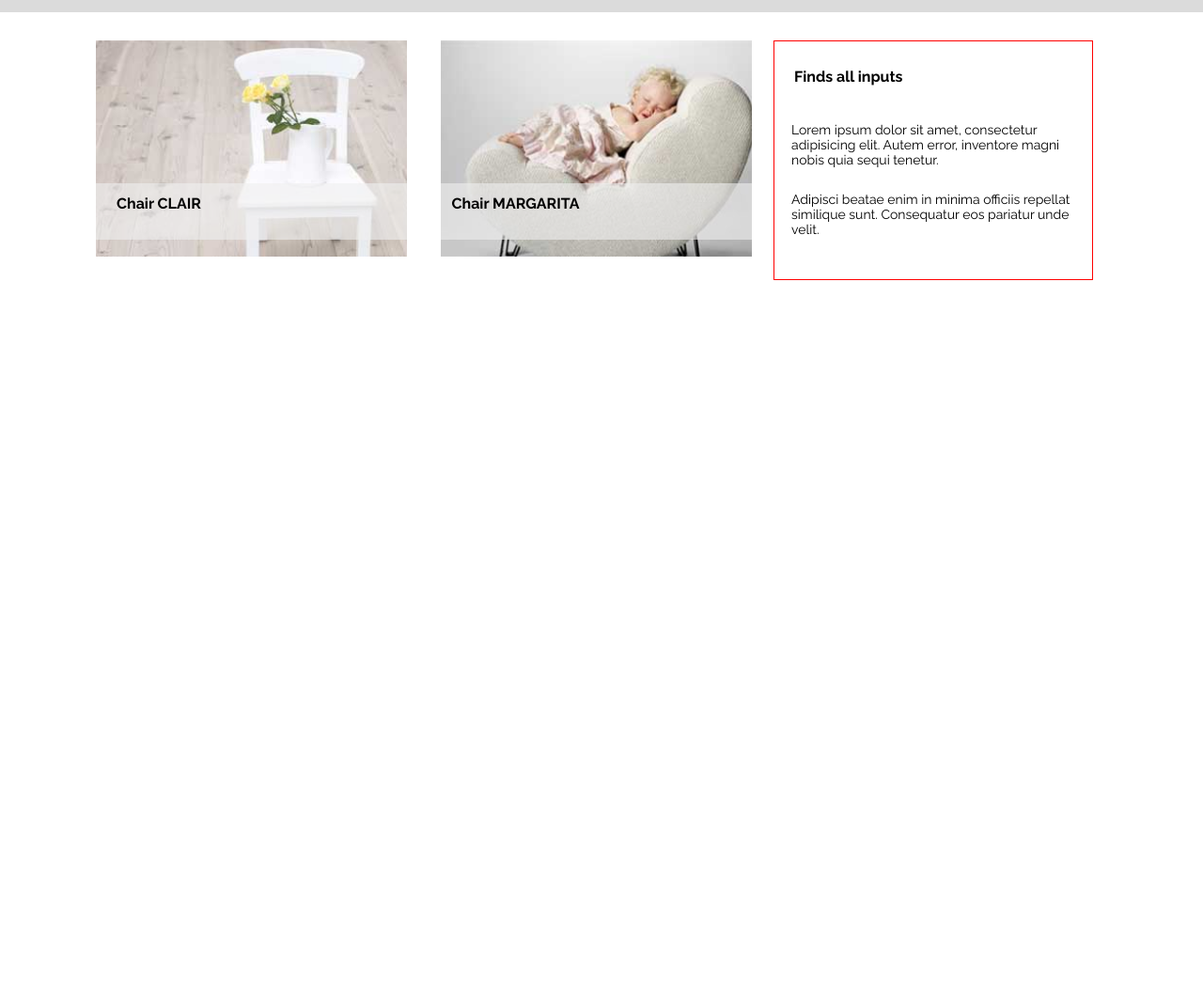
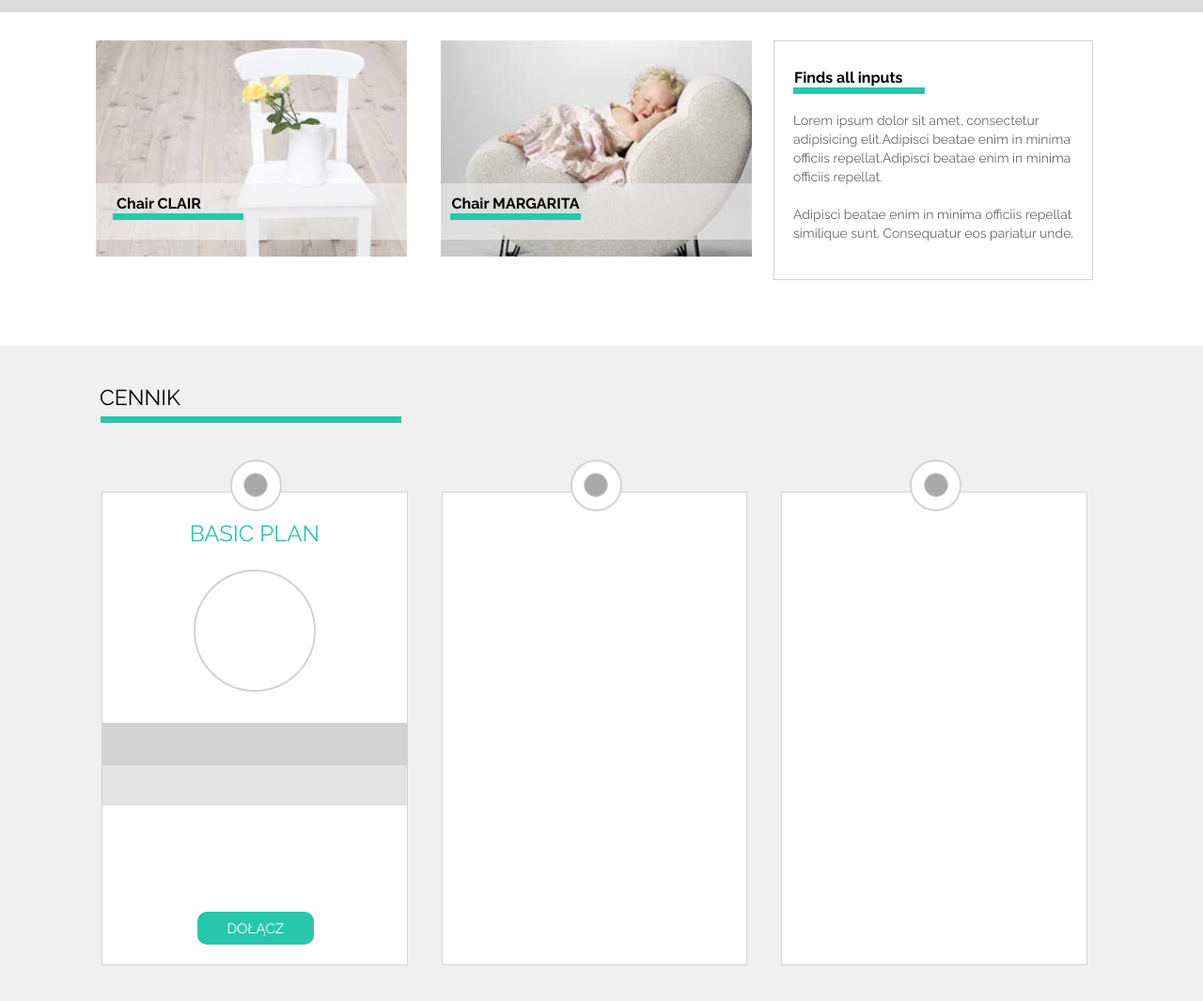
Before and after one commit to JurkiewiczK/Coderslab-Workshop, a plain HTML site: page index.html in a window 1280 px wide. Shown: the part 527-1592 px from the top of the page at 94% size. Before the commit the page ends 825 px from the top, so only its background shows below. Drawn offline with Linux system fonts and the light colour scheme.

Commit message:
Some corrections in section two. Added section three.

```diff
--- a/css/header_style.css
+++ b/css/header_style.css
@@ -44,5 +44,4 @@ h1 {
 
 .container-photo {
     width: 49%;
-
 }
--- /dev/null
+++ b/css/section_three.css
@@ -0,0 +1,120 @@
+.thirdone {
+    background-color: rgb(240, 240, 240);
+    margin-top: 70px;
+    height: 720px;
+    width: 100%;
+}
+
+.thirdone .centering-container {
+    position: relative;
+}
+
+
+.thirdone .centering-container > .green-underline {
+    position: absolute;
+    left: 17px;
+    top: 75px;
+    height: 7px;
+    width: 320px;
+    background-color: #27C7AD;
+}
+
+.thirdone-header {
+    clear: both;
+    font-weight: 500;
+    font-size: 23px;
+    padding: 41px 16px 16px 16px;
+}
+
+.thirdone-banners {
+    margin-top: 53px;
+    display: flex;
+    flex-direction: row;
+    justify-content: space-between;
+    align-items: center;
+}
+
+.banner-circle {
+    position: relative;
+    margin: 18px;
+    display: flex;
+    flex-direction: column;
+    width: 332px;
+    height: 504px;
+    background-color: white;
+    border: 1px solid lightgray;
+}
+
+.thirdone-banners:not(:nth-child(1)) {
+    margin-right: 15px;
+}
+
+
+.round {
+    position: absolute;
+    left: calc(50% - 26px);
+    top: calc(-1% - 30px);
+    width: 55px;
+    height: 55px;
+    background-color: white;
+    border: 2px solid lightgray;
+    border-radius: 50%;
+}
+
+.round-inside {
+    position: absolute;
+    left: calc(50% - 13px);
+    top: calc(50% - 13px);
+    width: 26px;
+    height: 26px;
+    background-color: darkgrey;
+    border: 1px solid lightgray;
+    border-radius: 50%;
+}
+
+.main_content-round {
+    position: absolute;
+    top: 82px;
+    left: calc(50% - 65px);
+    width: 130px;
+    height: 130px;
+    border: 2px solid lightgray;
+    border-radius: 50%;
+}
+
+.banner-circle h3.green_impact {
+    margin: 0 auto;
+    font-size: 24px;
+    font-weight: 400;
+    padding-top: 29px;
+}
+
+.gray-banner-content {
+    position: absolute;
+    background-color: lightgray ;
+    top: 245px;
+    width: 100%;
+    height: 45px;
+
+}
+
+.thirdone-banners .banner-circle .gray-banner-content:nth-child(3){
+    position: absolute;
+    background-color: rgb(227,227,227);
+    top: 288px;
+}
+
+.green-impact-button {
+    border: none;
+    position: absolute;
+    bottom: 21px;
+    left: calc(50% - 61px);
+    width: 124px;
+    height: 35px;
+    background-color: #27C7AD;
+    color: white;
+    border-radius: 10px;
+    font-size: 15px;
+    text-shadow: none;
+    box-shadow: none;
+}
--- a/css/section_two.css
+++ b/css/section_two.css
@@ -19,8 +19,9 @@
 
 .banner-other {
     display: flex;
+    position: relative;
     flex-direction: column;
-    border: 1px solid red;
+    border: 1px solid lightgray;
     margin-right: 27px;
     width: 340px;
     height: 255px;
@@ -47,15 +48,16 @@
 }
 
 .banner-other h4 {
-    margin-top: 7px;
-    padding: 21px;
+    margin: 13px 0 0 5px;
+    padding: 16px;
 }
 
 .banner-other-content {
+    line-height: 20px;
     font-size: 14px;
+    color: dimgray;
     margin-left: 10px;
-    padding: 8px;
-    margin-top: 10px;
+    padding: 10px;
 }
 
 .banner h5 {
@@ -68,3 +70,24 @@
     padding: 12px;
     margin-left: 10px;
 }
+
+.banner-1 .green-underline {
+    position: absolute;
+    left: 18px;
+    top: 32px;
+    width: 139px;
+}
+
+.banner-2 .green-underline {
+    position: absolute;
+    left: 10px;
+    top: 32px;
+    width: 139px;
+}
+
+.banner-other .green-underline {
+    width: 140px;
+    position: absolute;
+    top: 49px;
+    left: 20px;
+}
--- a/css/shared.css
+++ b/css/shared.css
@@ -30,3 +30,9 @@ color: #27C7AD;
     box-shadow: none;
 
 }
+
+.green-underline {
+    height: 7px;
+    width: 121px;
+    background-color: #27C7AD;
+}
--- a/index.html
+++ b/index.html
@@ -7,6 +7,7 @@
     <link rel="stylesheet" href="css/header_style.css">
     <link rel="stylesheet" href="css/section_one.css">
     <link rel="stylesheet" href="css/section_two.css">
+    <link rel="stylesheet" href="css/section_three.css">
     <link href="https://fonts.googleapis.com/css?family=Raleway:400,600,600i,700,700i,800&amp;subset=latin-ext"
           rel="stylesheet">
 </head>
@@ -25,13 +26,14 @@
 <section class="firstone">
     <article class="centering-container one-content">
         <div class="container-photo">
-            <img class="black_chair" src="images/black_chair.png" />
+            <img class="black_chair" src="images/black_chair.png"/>
         </div>
         <div class="first_content">
             <p>SIT <span class="green_impact">ON</span> OUR <span class="green_impact">CHAIR</span></p>
-            <p>Lorem ipsum dolor sit amet, consectetur adipisicing elit. A asperiores consequuntur deleniti distinctio ducimus, eaqueuntur deleniti distinctio.  asperiores consequuntur deleniti distinctio ducimus.
+            <p>Lorem ipsum dolor sit amet, consectetur adipisicing elit. A asperiores consequuntur deleniti distinctio
+                ducimus, eaqueuntur deleniti distinctio. asperiores consequuntur deleniti distinctio ducimus.
                 ducimus, eaque!</p>
-            <button class="green_button"  type="submit" value="ZOBACZ WIĘCEJ">ZOBACZ WIĘCEJ</button>
+            <button class="green_button" type="submit" value="ZOBACZ WIĘCEJ">ZOBACZ WIĘCEJ</button>
         </div>
     </article>
 </section>
@@ -40,22 +42,56 @@
         <div class="banner banner-1">
             <div class="banner-description">
                 <h5>Chair CLAIR</h5>
+                <div class="green-underline"></div>
             </div>
         </div>
         <div class="banner banner-2">
             <div class="banner-description">
                 <h5>Chair MARGARITA</h5>
+                <div class="green-underline"></div>
             </div>
         </div>
         <div class="banner-other">
             <h4>Finds all inputs</h4>
-
-        <p class="banner-other-content"> Lorem ipsum dolor sit amet, consectetur adipisicing elit. Autem error, inventore magni nobis quia sequi tenetur.</p>
-        <p class="banner-other-content">Adipisci beatae enim in minima officiis repellat similique sunt. Consequatur eos pariatur unde velit.</p>
+            <div class="green-underline"></div>
+            <p class="banner-other-content"> Lorem ipsum dolor sit amet, consectetur adipisicing elit.Adipisci beatae
+                enim in minima officiis repellat.Adipisci beatae enim in minima officiis repellat. </p>
+            <p class="banner-other-content">Adipisci beatae enim in minima officiis repellat similique sunt. Consequatur
+                eos pariatur unde.</p>
         </div>
     </article>
 </section>
-<section></section>
+<section class="thirdone">
+    <article class="centering-container">
+        <h4 class="thirdone-header">CENNIK</h4>
+        <div class="green-underline"></div>
+        <div class="thirdone-banners">
+            <div class="banner-circle">
+                <h3 class="green_impact">BASIC PLAN</h3>
+                <div class="main_content-round"></div>
+                <div class="gray-banner-content"></div>
+                <div class="gray-banner-content"></div>
+                <div class="round">
+                    <div class="round-inside">
+                    </div>
+                </div>
+                <button class="green-impact-button" type="submit" value="DOŁĄCZ">DOŁĄCZ</button>
+            </div>
+            <div class="banner-circle">
+                <div class="round">
+                    <div class="round-inside">
+                    </div>
+                </div>
+            </div>
+            <div class="banner-circle">
+                <div class="round">
+                    <div class="round-inside">
+                    </div>
+                </div>
+            </div>
+        </div>
+    </article>
+</section>
 <section></section>
 <section></section>
 
```
Lines whose indentation alone changed are shown as unchanged.
